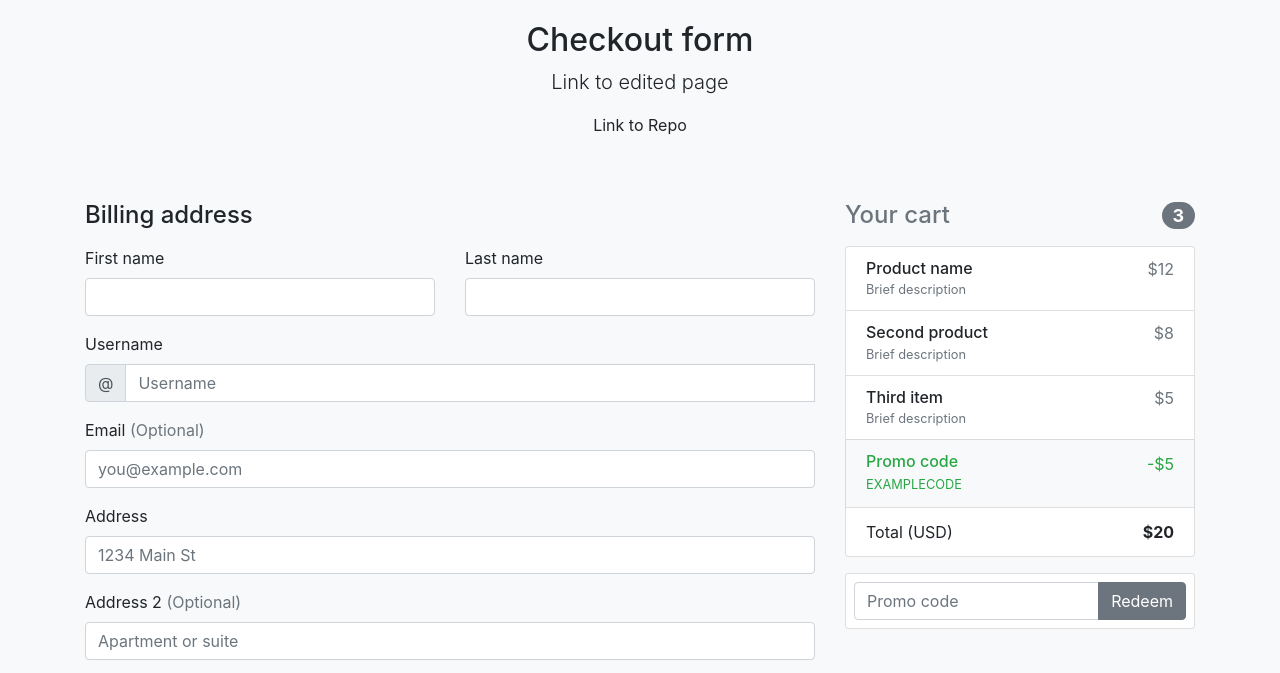
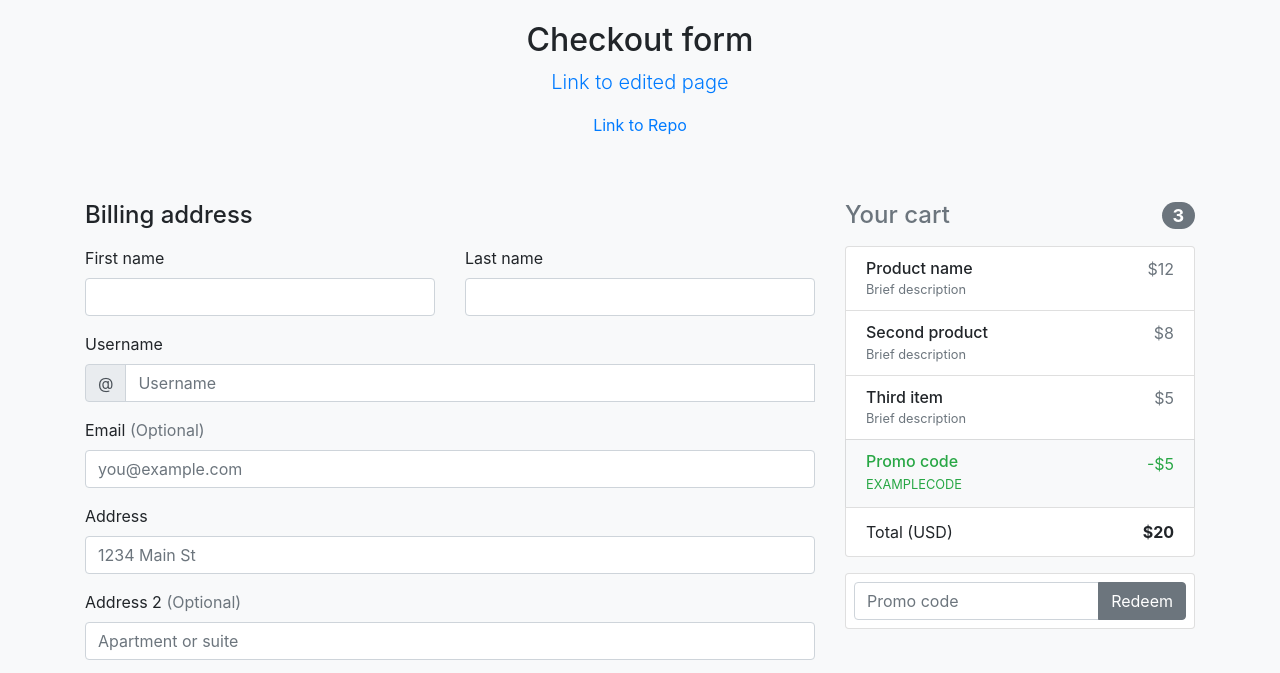
Before and after one commit to morecowbelldesigns/FinalPage1, a plain HTML site: page index.html in a window 1280 px wide. Shown: the part 123-796 px from the top of the page. Drawn offline with nearby package versions, Linux system fonts and the light colour scheme.

Commit message:
Update index.html

```diff
--- a/index.html
+++ b/index.html
@@ -19,8 +19,8 @@
   <div class="py-5 text-center">
     <img class="d-block mx-auto mb-4" src="/docs/4.3/assets/brand/bootstrap-solid.svg" alt="" width="72" height="72">
     <h2>Checkout form</h2>
-    <p class="lead">Link to edited page </p>
-    <p> Link to Repo </p>
+    <p class="lead"><a href="https://morecowbelldesigns.github.io/FinalPage1/">Link to edited page</a></p>
+    <p><a href="https://morecowbelldesigns.github.io/FinalPage1/">Link to Repo</a></p>
   </div>
 
   <div class="row">
```
